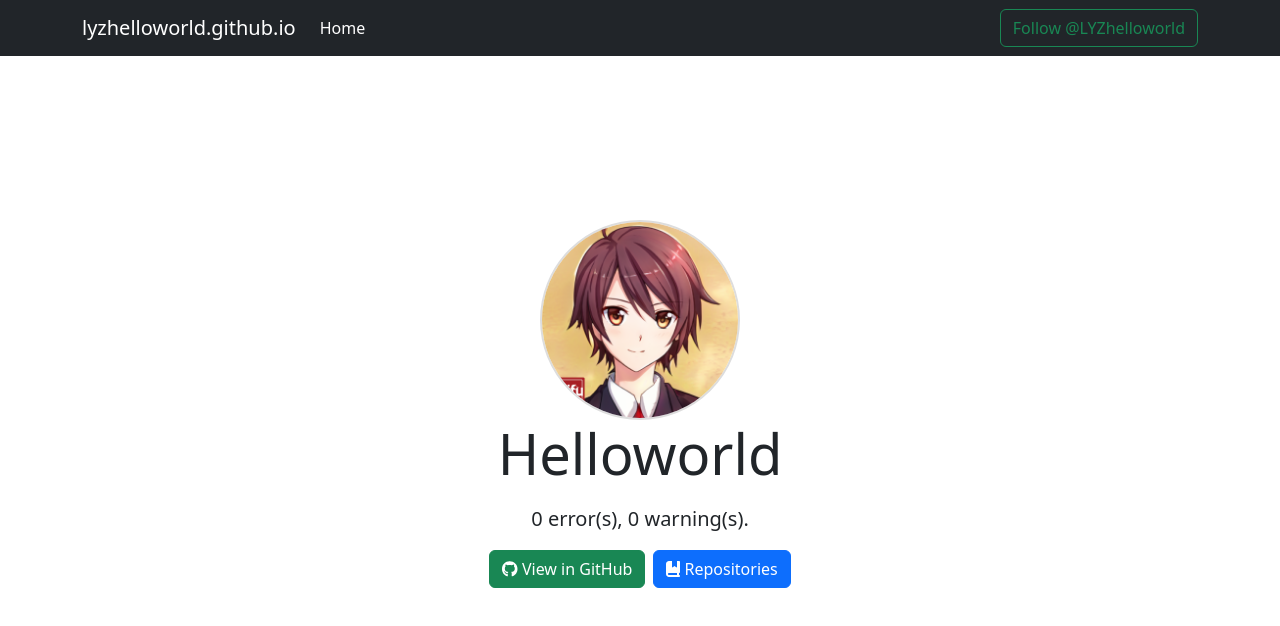
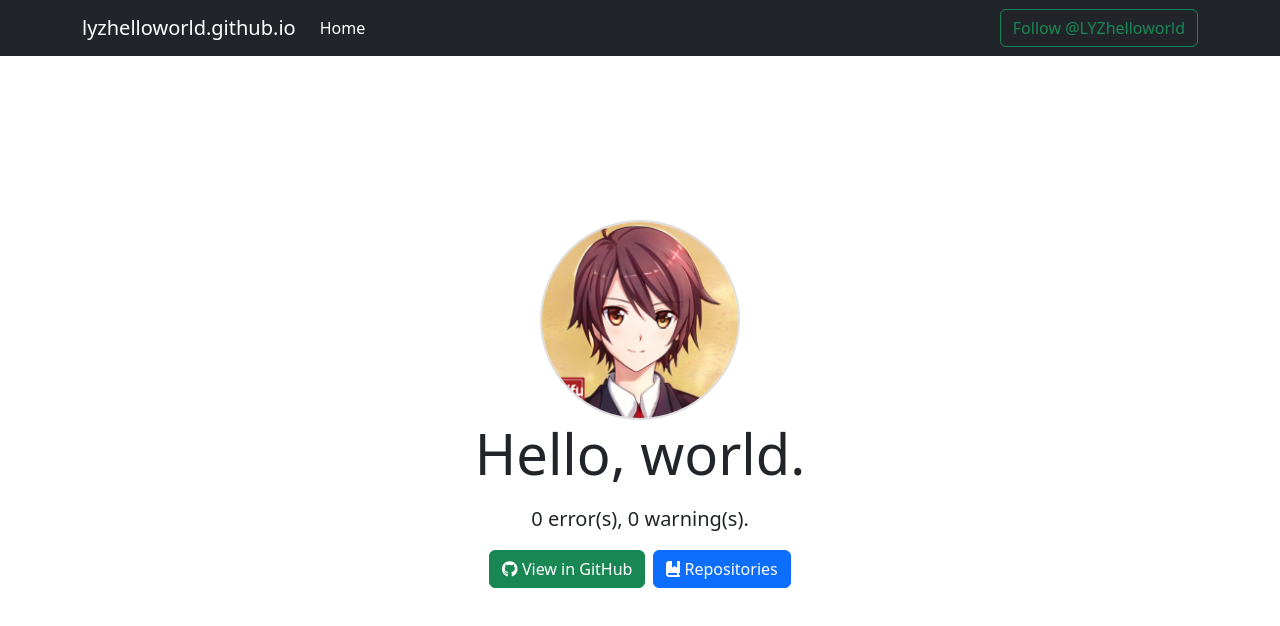
Before and after one commit to LYZhelloworld/website, a Vue app: page / in a window 1280 px wide. Shown: the top 626 px of the page. Built offline with nearby package versions, Linux system fonts and the light colour scheme.

Commit message:
Change home page content title

```diff
--- a/src/components/controls/HomePageContent.vue
+++ b/src/components/controls/HomePageContent.vue
@@ -1,6 +1,6 @@
 <template>
   <MyAvatar @click="imageClick" :alt="imageAlt" />
-  <p class="display-4"><strong>Helloworld</strong></p>
+  <p class="display-4"><strong>Hello, world.</strong></p>
   <p class="lead">0 error(s), 0 warning(s).</p>
   <p v-if="message" class="text-muted">{{ message }}</p>
 
```
